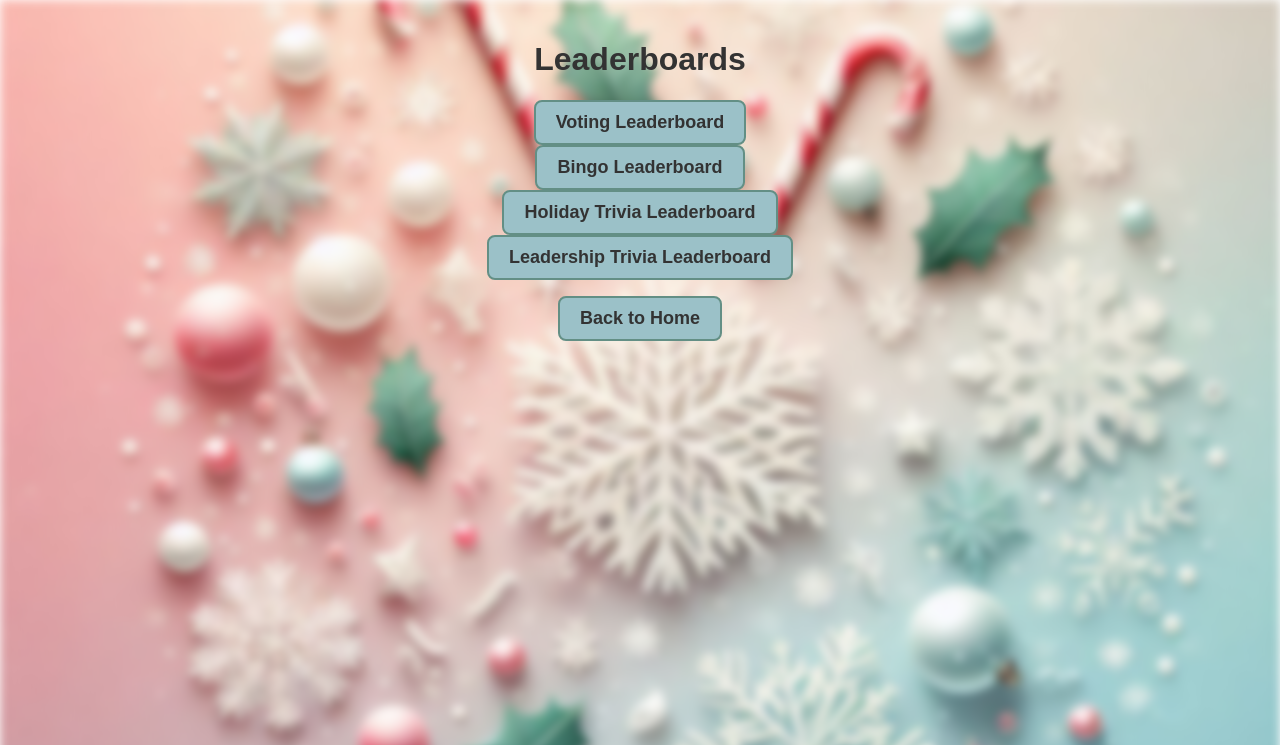
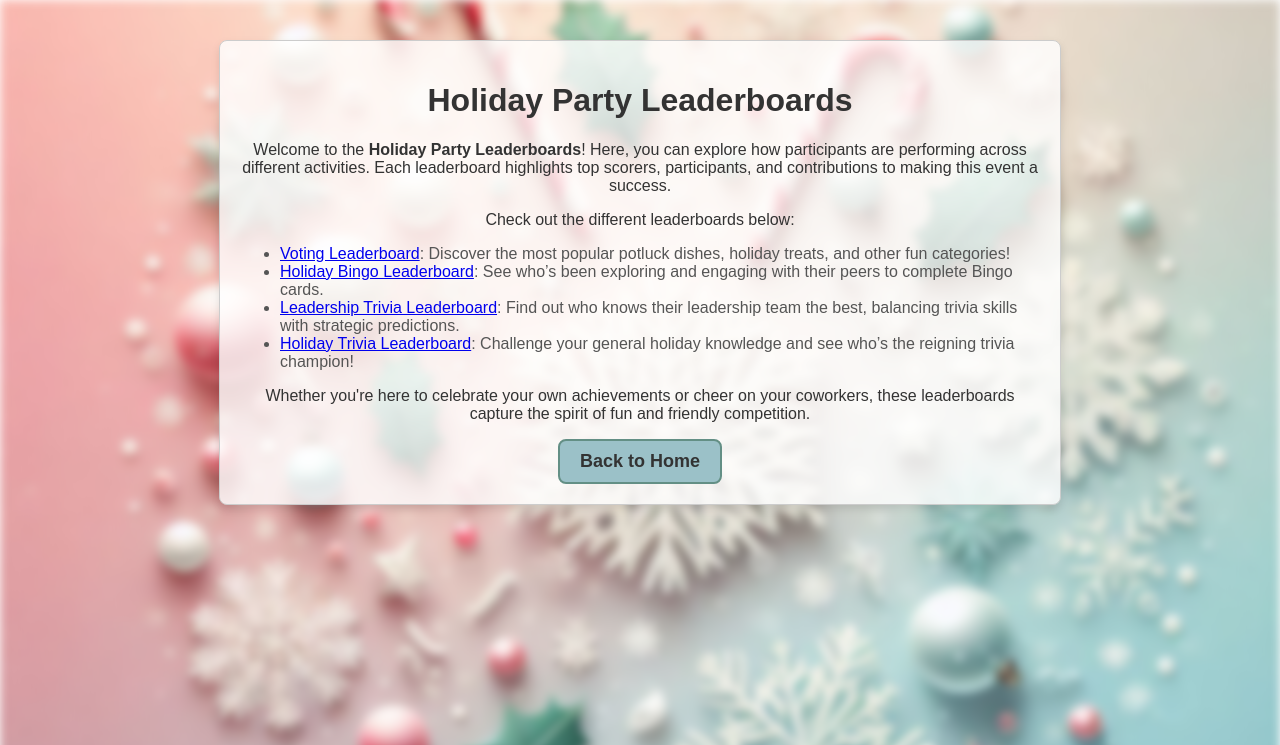
Before and after one commit to iv1660yg/Holiday-Party-App, a Flask app: page /leaderboard in a window 1280 px wide. Shown: the top 745 px of the page. Run offline with Flask 3, Linux system fonts and the light colour scheme.

Commit message:
update leaderboard landing page

```diff
--- a/app/templates/leaderboard/leaderboard_landing.html
+++ b/app/templates/leaderboard/leaderboard_landing.html
@@ -6,16 +6,26 @@
     <title>Leaderboard Landing</title>
     <link rel="stylesheet" href="{{ url_for('static', filename='style.css') }}">
 </head>
-<body>
-    <h1>Leaderboards</h1>
-    <div style="text-align: center;">
-        <ul style="list-style-type: none; padding: 0;">
-            <li><a href="{{ url_for('leaderboard_vote') }}"><button>Voting Leaderboard</button></a></li>
-            <li><a href="{{ url_for('leaderboard_bingo') }}"><button>Bingo Leaderboard</button></a></li>
-            <li><a href="{{ url_for('leaderboard_trivia') }}"><button>Holiday Trivia Leaderboard</button></a></li>
-            <li><a href="{{ url_for('leaderboard_leadership_trivia') }}"><button>Leadership Trivia Leaderboard</button></a></li>
+    <body>
+        <div class="rules-section">
+        <h1>Holiday Party Leaderboards</h1>
+        <p>
+            Welcome to the <strong>Holiday Party Leaderboards</strong>! Here, you can explore how participants are performing across different activities. Each leaderboard highlights top scorers, participants, and contributions to making this event a success.
+        </p>
+        <p>
+            Check out the different leaderboards below:
+        </p>
+        <ul>
+            <li><a href="{{ url_for('leaderboard_vote') }}">Voting Leaderboard</a>: Discover the most popular potluck dishes, holiday treats, and other fun categories!</li>
+            <li><a href="{{ url_for('leaderboard_bingo') }}">Holiday Bingo Leaderboard</a>: See who’s been exploring and engaging with their peers to complete Bingo cards.</li>
+            <li><a href="{{ url_for('leaderboard_leadership_trivia') }}">Leadership Trivia Leaderboard</a>: Find out who knows their leadership team the best, balancing trivia skills with strategic predictions.</li>
+            <li><a href="{{ url_for('leaderboard_trivia') }}">Holiday Trivia Leaderboard</a>: Challenge your general holiday knowledge and see who’s the reigning trivia champion!</li>
         </ul>
+        <p>
+            Whether you're here to celebrate your own achievements or cheer on your coworkers, these leaderboards capture the spirit of fun and friendly competition.
+        </p>
+        <P></P>
+        <a href="{{ url_for('index') }}"><button>Back to Home</button></a>
     </div>
-    <a href="{{ url_for('index') }}"><button>Back to Home</button></a>
-</body>
+    </body>
 </html>
```
Also changed, not shown: 3 other files.
